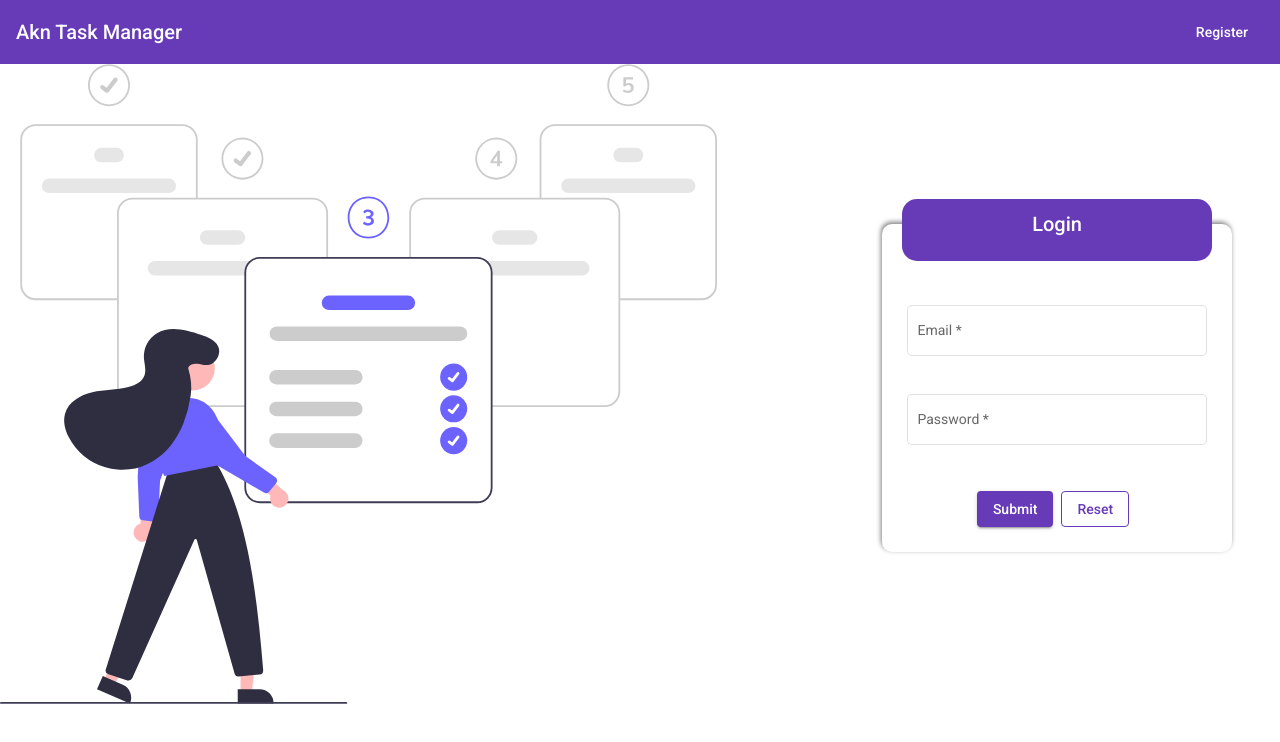
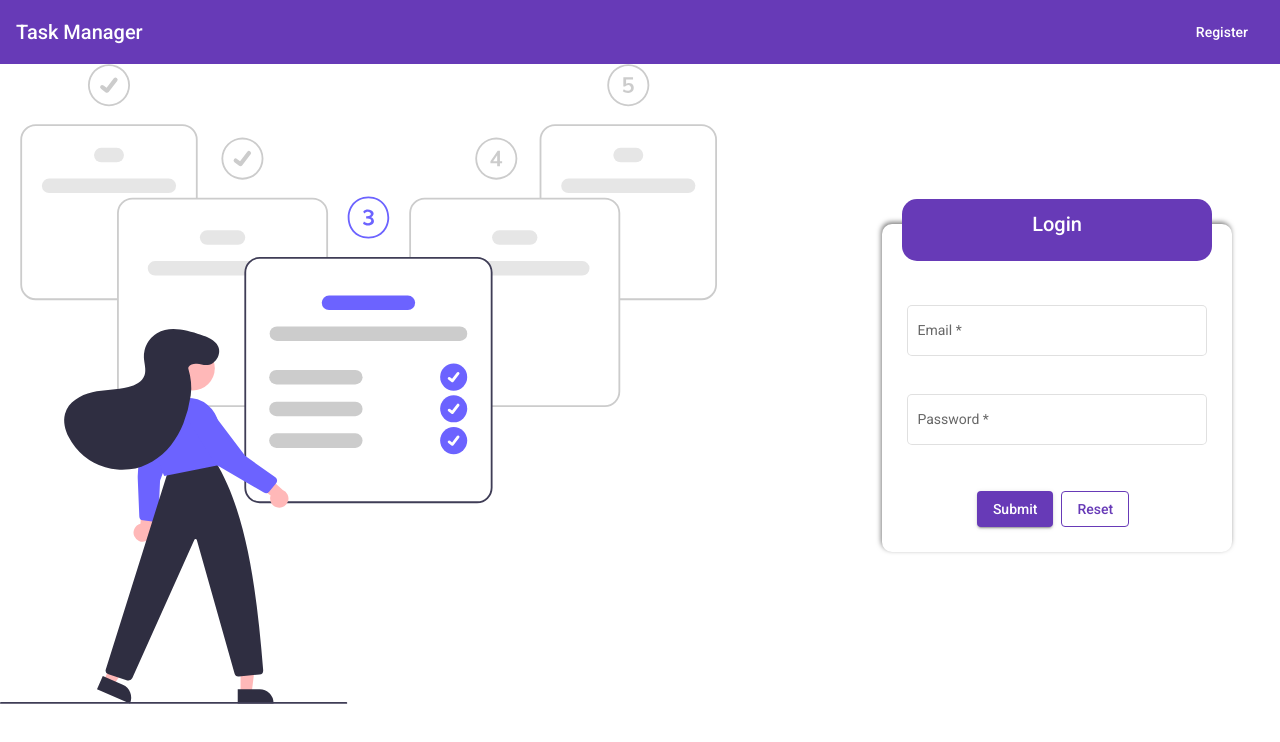
Before and after one commit to akhilnaidu1994/akn-frontend, an Angular app: page /login in a window 1280 px wide. Shown: the top 742 px of the page. Built offline with nearby package versions, Linux system fonts and the light colour scheme.

Commit message:
changed header

```diff
--- a/src/app/components/header/header.component.html
+++ b/src/app/components/header/header.component.html
@@ -1,5 +1,5 @@
 <mat-toolbar class="header" color="primary">
-    <h3>Akn Task Manager</h3>
+    <h3>Task Manager</h3>
     <button routerLink="/login" [routerLinkActiveOptions]="{exact: true}" routerLinkActive="active-link" mat-button>Login</button>
     <button routerLink="/register" [routerLinkActiveOptions]="{exact: true}" routerLinkActive="active-link" mat-button>Register</button>
 </mat-toolbar>
```
